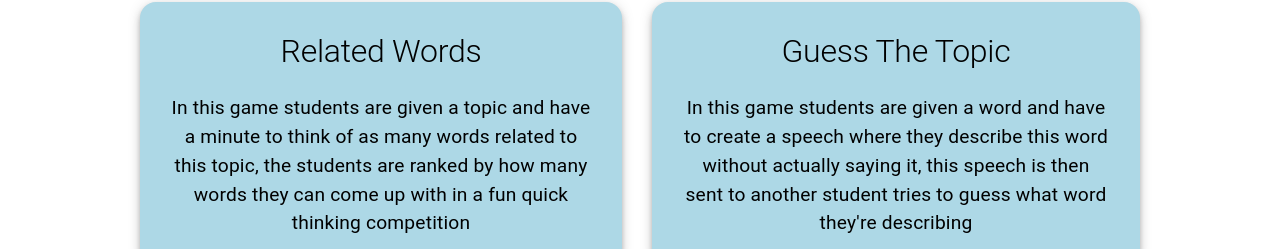
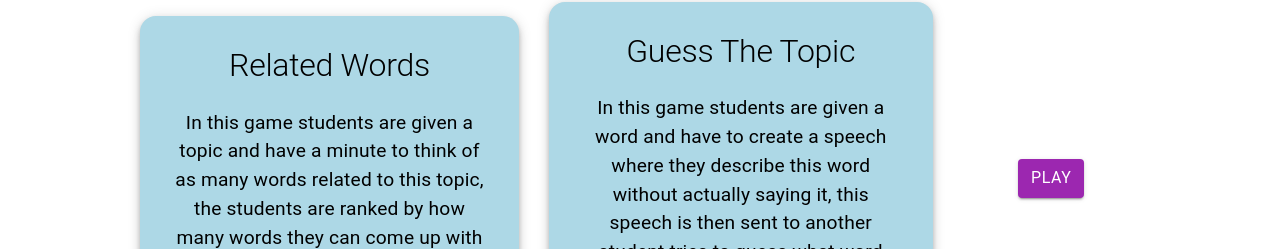
Before and after one commit to Bravo-Luis/teach4speech, a React (Vite) app: page / in a window 1280 px wide. Shown: the part 5551-5800 px from the top of the page. Built offline with nearby package versions, Linux system fonts and the light colour scheme; no server answers.

Commit message:
Added play button below game descriptions

```diff
--- a/src/components/landing/Games/Games.tsx
+++ b/src/components/landing/Games/Games.tsx
@@ -1,10 +1,12 @@
-import { Box, Typography } from "@mui/material";
+import { Box, Typography, Button } from "@mui/material";
 // import useGamesStyles from "./GamesStyles";
 import { useEffect, useState } from "react";
+import { useNavigate } from 'react-router-dom';
 
 
 function Games() {
 	// const classes = useGamesStyles();
+	const navigate = useNavigate()
 	const [screenWidth, setScreenWidth] = useState(window.innerWidth);
 
 	useEffect(() => {
@@ -56,6 +58,21 @@ function Games() {
 				<br />
 				<Typography variant="body1"> In this game students are given a word and have to create a speech where they describe this word without actually saying it, this speech is then sent to another student tries to guess what word they're describing </Typography>
 			   </Box>
+			   <Box sx={{
+          width: "100%",
+          display: "flex",
+          justifyContent: "center",
+          marginTop: "clamp(10px, 5vw, 30px)"
+        }}>
+          <Button variant='contained' sx={{
+            paddingRight: 'clamp(10px, 1vw, 200px)',
+            paddingLeft: 'clamp(10px, 1vw, 200px)',
+          }} onClick={() => {
+            navigate('/redirect')
+          }}>
+            <Typography variant="caption" color={"white"}>Play</Typography>
+          </Button>
+        </Box>
 			</Box>
 		   );
 
@@ -97,6 +114,21 @@ function Games() {
 				<br />
 				<Typography variant="body1"> In this game students are given a word and have to create a speech where they describe this word without actually saying it, this speech is then sent to another student tries to guess what word they're describing </Typography>
 			</Box>
+			<Box sx={{
+          width: "100%",
+          display: "flex",
+          justifyContent: "center",
+          marginTop: "clamp(10px, 5vw, 30px)"
+        }}>
+          <Button variant='contained' sx={{
+            paddingRight: 'clamp(10px, 1vw, 200px)',
+            paddingLeft: 'clamp(10px, 1vw, 200px)',
+          }} onClick={() => {
+            navigate('/redirect')
+          }}>
+            <Typography variant="caption" color={"white"}>Play</Typography>
+          </Button>
+        </Box>
 		</Box>
 	   );
 
```
